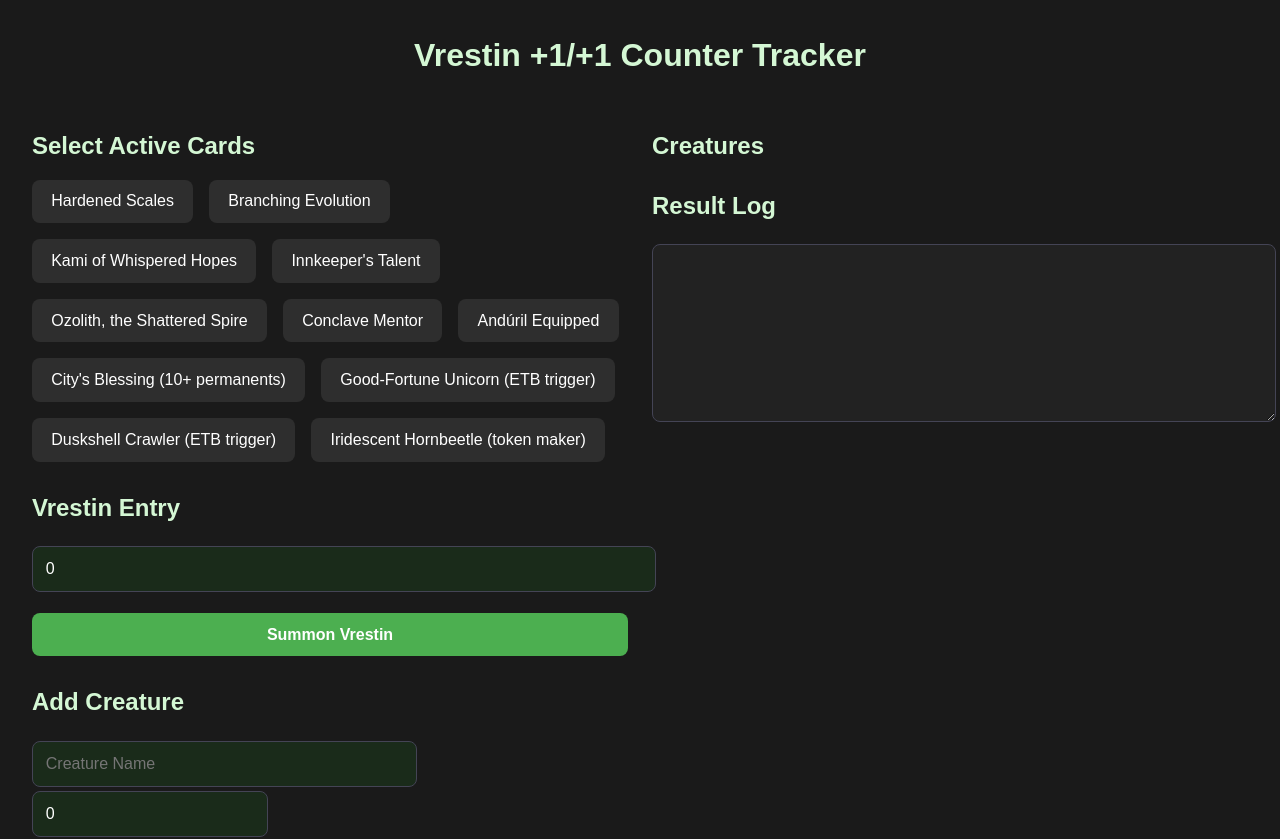
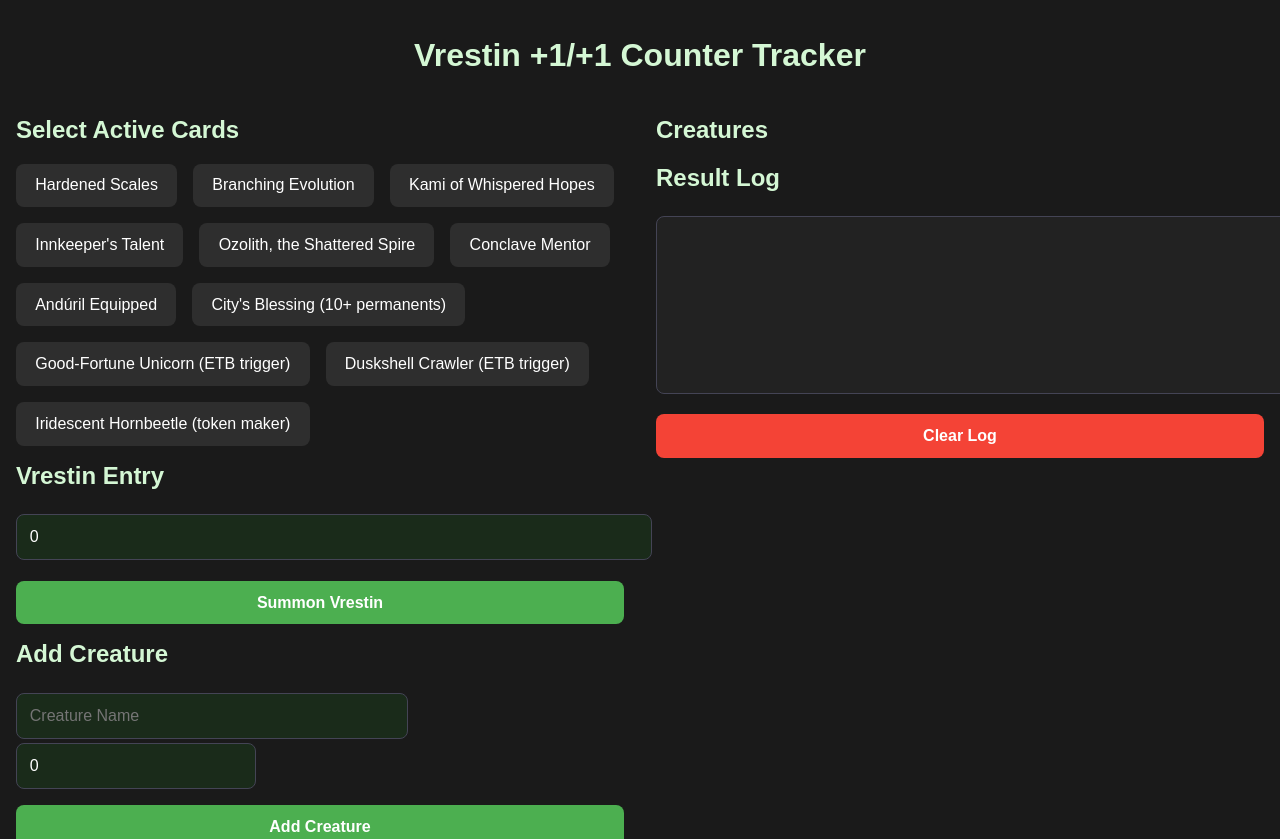
Before and after one commit to cdragon666/vrestin-counters, a React (Create React App) app: page / in a window 1280 px wide. Shown: the top 839 px of the page. Built offline with nearby package versions, Linux system fonts and the light colour scheme.

Commit message:
Fix layout and improve button alignment

```diff
--- a/src/App.js
+++ b/src/App.js
@@ -93,6 +93,8 @@ export default function App() {
     setCreatures([]);
   };
 
+  const clearLog = () => setResultLog([]);
+
   const addCreature = () => {
     const name = newCreatureName.trim();
     if (!name) return;
@@ -145,15 +147,13 @@ export default function App() {
     setResultLog((prev) => [log, ...prev]);
   };
 
-  const clearLog = () => setResultLog([]);
-
   const isMobile = window.innerWidth < 768;
 
   return (
     <div style={{ padding: "1rem", backgroundColor: "#1a1a1a", color: "white", fontFamily: "Arial, sans-serif" }}>
       <h1 style={{ textAlign: "center" }}>Vrestin +1/+1 Counter Tracker</h1>
 
-      <div style={{ display: isMobile ? "block" : "grid", gridTemplateColumns: "1fr 1fr", gap: "1.5rem", padding: "1rem" }}>
+      <div style={{ display: "grid", gridTemplateColumns: "1fr 1fr", gap: "2rem", marginBottom: "2rem" }}>
         <div>
           <h2>Select Active Cards</h2>
           <div style={{ display: "flex", flexWrap: "wrap", gap: "1rem", marginBottom: "1rem" }}>
@@ -167,6 +167,7 @@ export default function App() {
                   padding: "0.8rem 1.2rem",
                   borderRadius: "8px",
                   cursor: "pointer",
+                  width: "max-content"
                 }}
               >
                 {card.name}
@@ -174,7 +175,7 @@ export default function App() {
             ))}
           </div>
 
-          <h2 style={{ marginTop: "2rem" }}>Vrestin Entry</h2>
+          <h2 style={{ marginTop: "1rem" }}>Vrestin Entry</h2>
           <input
             type="number"
             placeholder="X value"
@@ -186,7 +187,7 @@ export default function App() {
             Summon Vrestin
           </button>
 
-          <h2 style={{ marginTop: "2rem" }}>Add Creature</h2>
+          <h2 style={{ marginTop: "1rem" }}>Add Creature</h2>
           <input
             type="text"
             placeholder="Creature Name"
@@ -222,7 +223,7 @@ export default function App() {
             </div>
           ))}
 
-          <h2 style={{ marginTop: "2rem" }}>Result Log</h2>
+          <h2 style={{ marginTop: "1rem" }}>Result Log</h2>
           <textarea
             readOnly
             value={resultLog.join("\n-------------------\n")}
@@ -236,6 +237,9 @@ export default function App() {
               borderRadius: "8px",
             }}
           />
+          <button onClick={clearLog} style={{ width: "100%", marginTop: "1rem", padding: "0.8rem", backgroundColor: "#f44336", color: "white", borderRadius: "8px" }}>
+            Clear Log
+          </button>
         </div>
       </div>
     </div>
```
